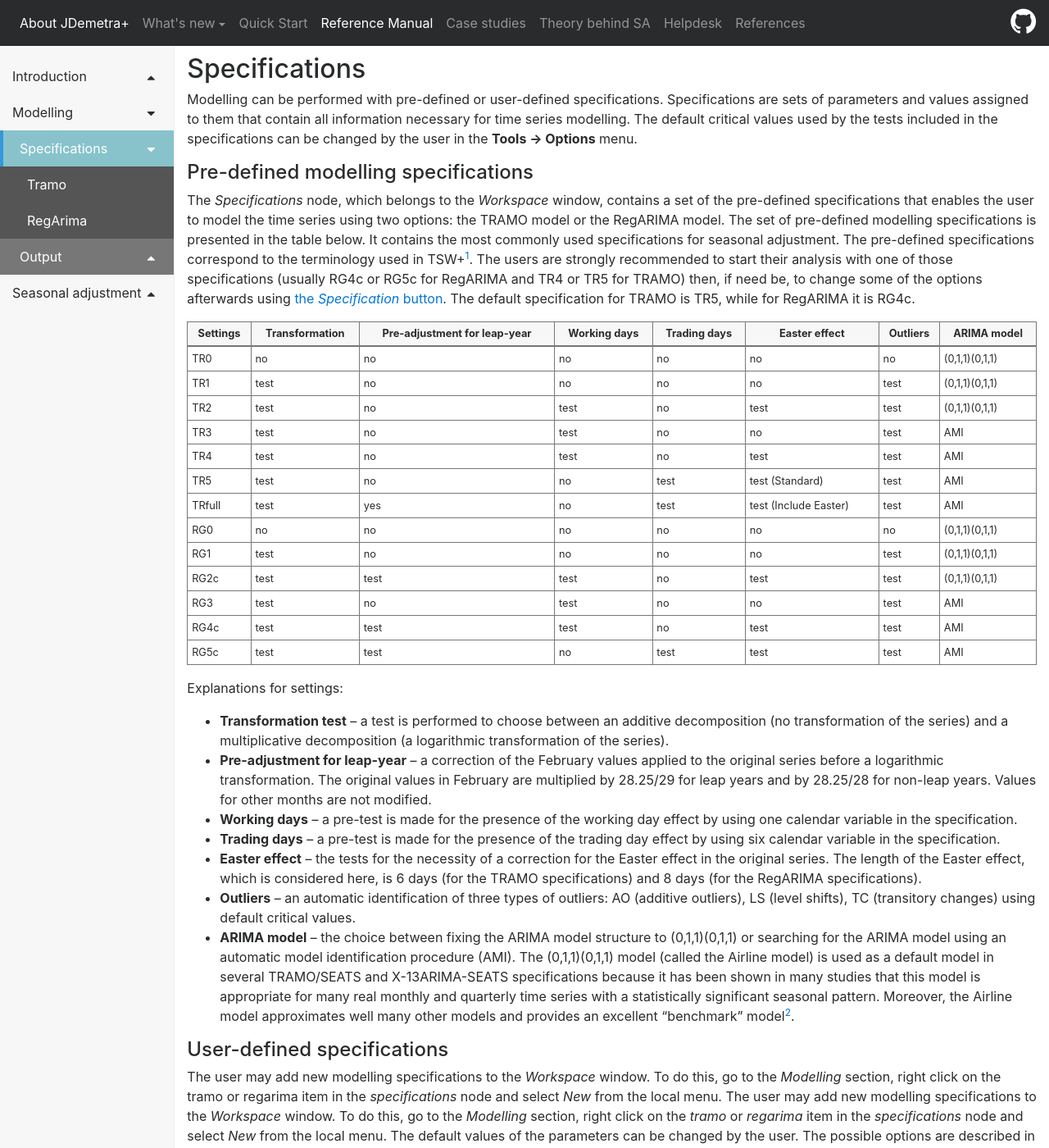
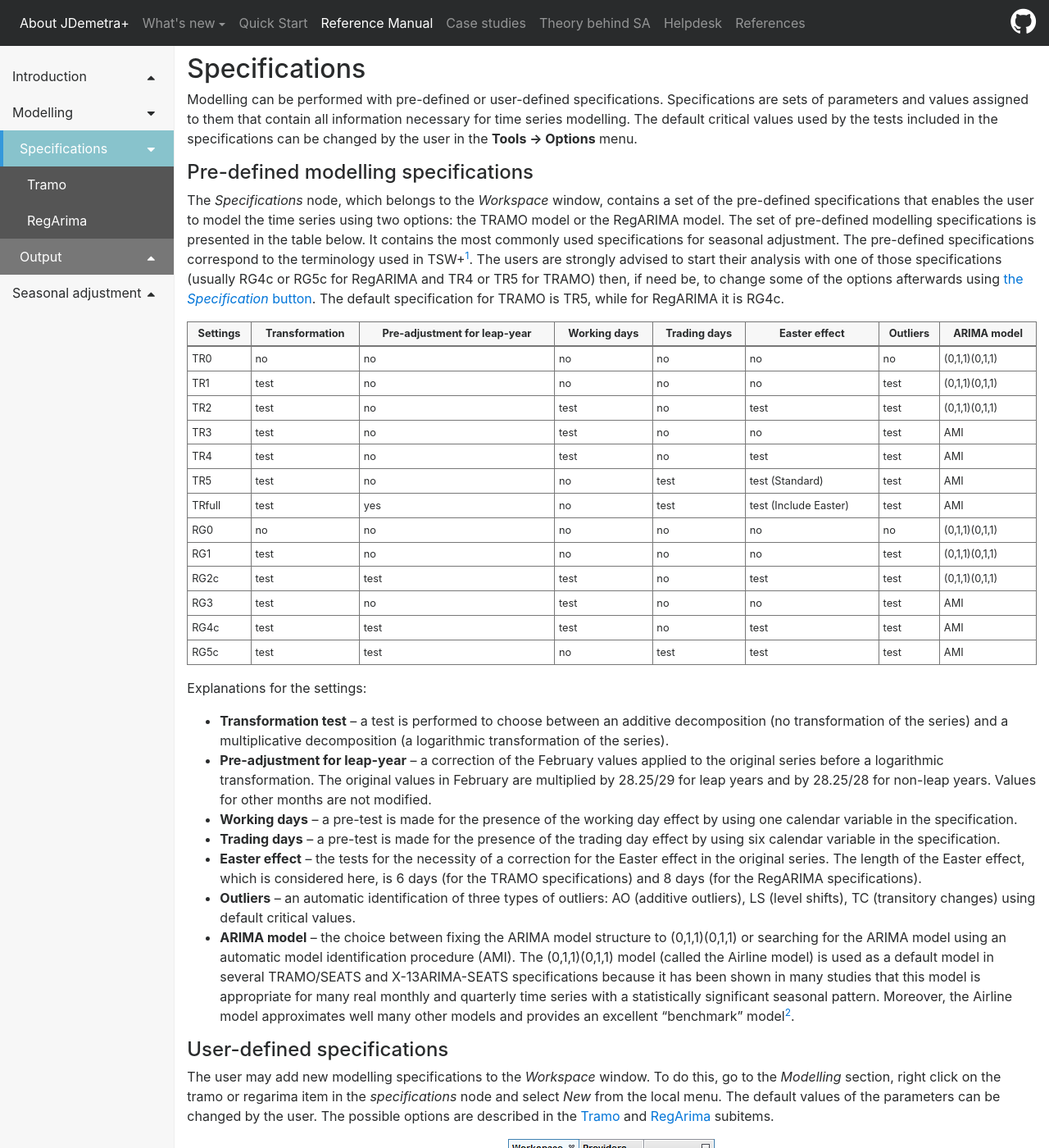
Before and after one commit to SylwiaGrudkowska/JDemetra-documentation, a Jekyll site: the page built from pages/reference-manual/modelling-specifications.md, in a window 1280 px wide and 1400 px high. Shown: the whole window at 82% size. Built offline with Jekyll 4.4.1, drawn with Linux system fonts in a browser that asks for light colours; nearby versions of some CDN libraries.

Commit message:
rephrasing + deleting a repeated sentence

```diff
--- a/pages/reference-manual/modelling-specifications.md
+++ b/pages/reference-manual/modelling-specifications.md
@@ -20,7 +20,7 @@ the RegARIMA model. The set of pre-defined modelling specifications is
 presented in the table below. It contains the most commonly used
 specifications for seasonal adjustment. The pre-defined specifications
 correspond to the terminology used in TSW+[^1]. The users are strongly
-recommended to start their analysis with one of those specifications
+advised to start their analysis with one of those specifications
 (usually RG4c or RG5c for RegARIMA and TR4 or TR5 for TRAMO) then, if
 need be, to change some of the options afterwards using [the
 *Specification* button](../case-studies/modelling-advanced.html).
@@ -67,10 +67,7 @@ The user may add new modelling
 specifications to the *Workspace* window. To do this, go to the
 *Modelling* section, right click on the tramo or regarima item in the
 *specifications* node and select *New* from the local menu.
-The user may add new modelling specifications to the *Workspace* window.
-To do this, go to the *Modelling* section, right click on the *tramo* or
-*regarima* item in the *specifications* node and select *New* from the
-local menu. The default values of the parameters can be changed by the user.
+The default values of the parameters can be changed by the user.
 The possible options are described in the [Tramo](../reference-manual/modelling-spec-tramo.html)
  and [RegArima](../reference-manual/modelling-spec-arima.html) subitems.
 
```
Also changed, not shown: other parts of pages/reference-manual/modelling-specifications.md (+1 -1 lines).
